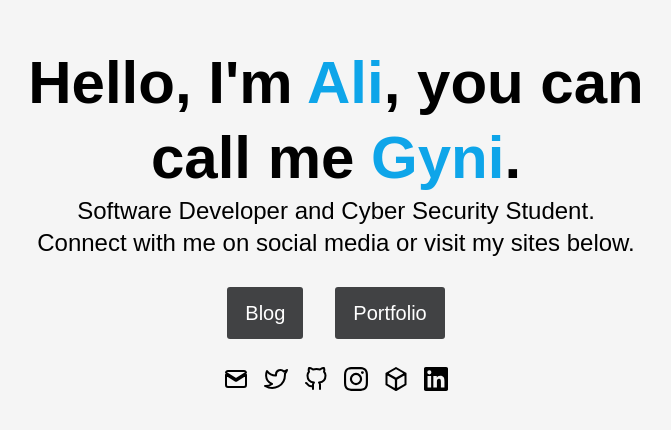
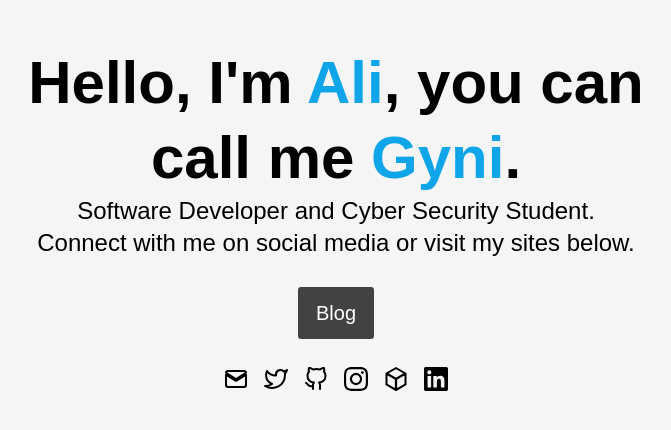
Before and after one commit to inGyni/homepage-site, a plain HTML site: page index.html in a window 1280 px wide. Shown: the part 180-610 px from the top of the page, without its empty margins (304-975 px from the left). Drawn offline with Linux system fonts and the light colour scheme.

Commit message:
Removed portfolio link temporarily

```diff
--- a/index.html
+++ b/index.html
@@ -20,7 +20,7 @@
 
             <div class="sites-list">
                 <a href="https://blog.gyni.net/" rel="external noopener noreferrer" target="_blank" class="button">Blog</a>
-                <a href="https://portfolio.gyni.net/" rel="external noopener noreferrer" target="_blank" class="button">Portfolio</a>
+                <!-- <a href="https://portfolio.gyni.net/" rel="external noopener noreferrer" target="_blank" class="button">Portfolio</a> -->
             </div>
 
             <div class="socials">
```
